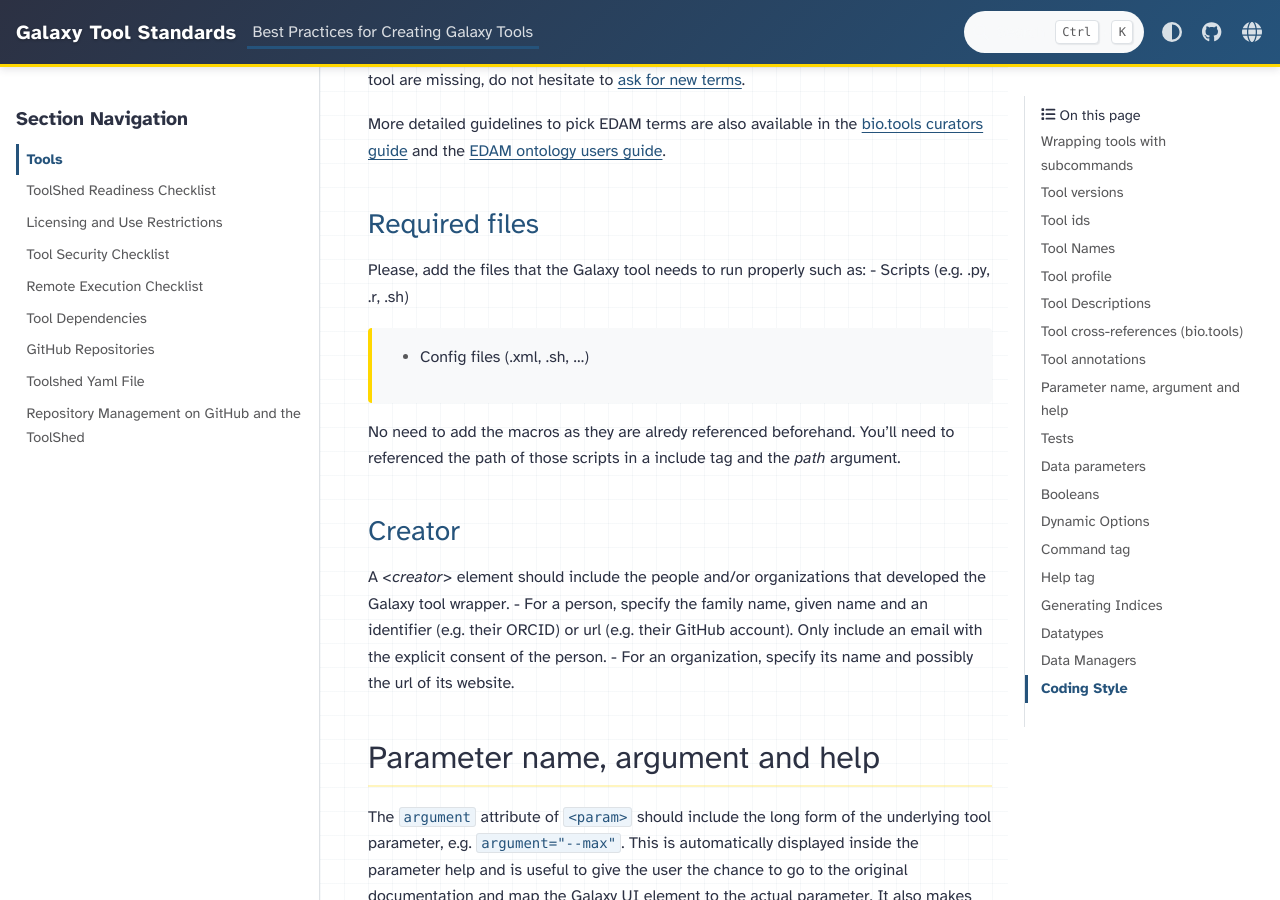
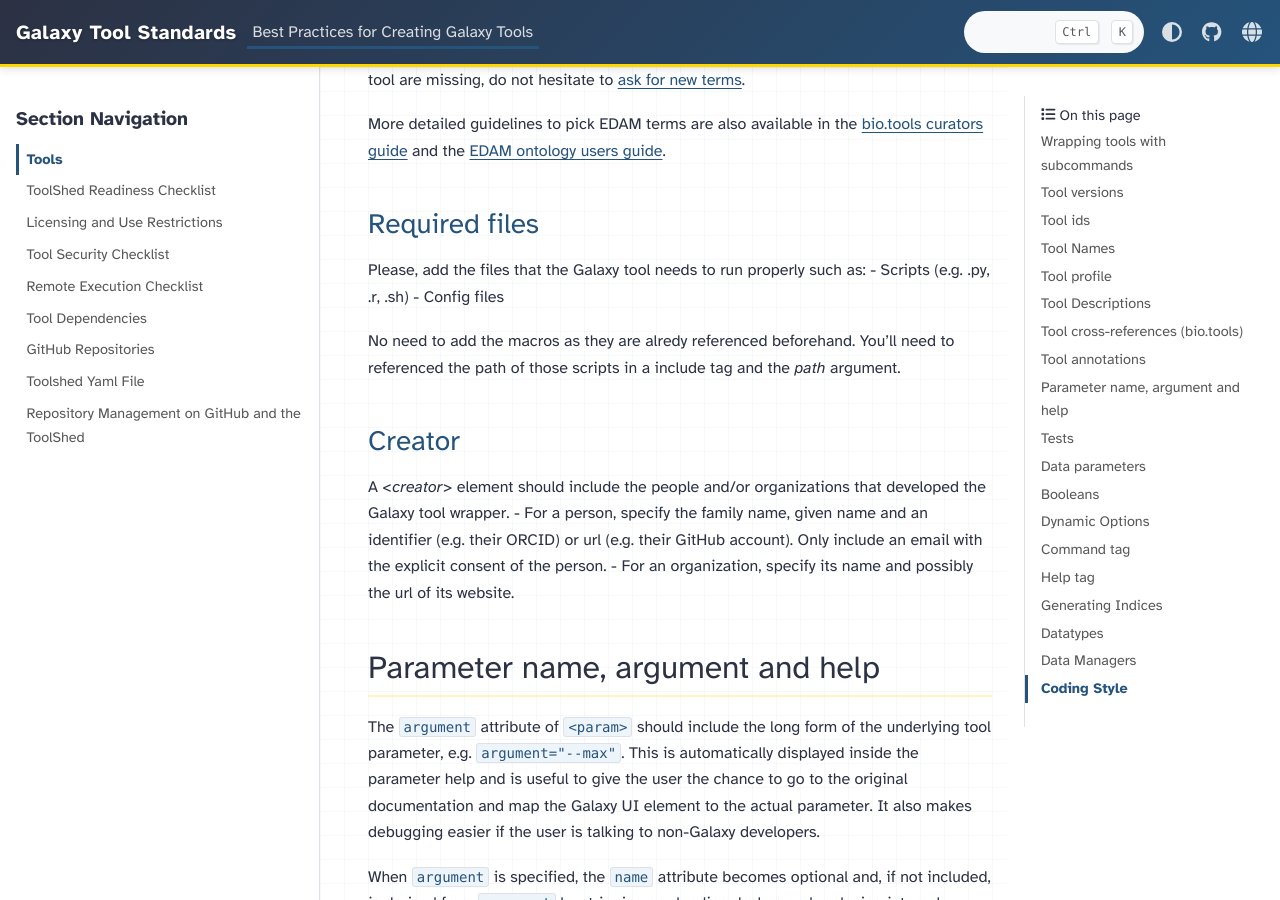
Before and after one commit to galaxy-iuc/standards, a Sphinx documentation site: the page built from docs/best_practices/tool_xml.rst, in a window 1280 px wide and 900 px high, scrolled down 4152 px. Built offline with Sphinx 7.4.7 and the PyData theme 0.15.4, drawn with Linux system fonts in a browser that asks for light colours.

Commit message:
Update docs/best_practices/tool_xml.rst
Co-authored-by: Nicola Soranzo <nicola.soranzo@gmail.com>

```diff
--- a/docs/best_practices/tool_xml.rst
+++ b/docs/best_practices/tool_xml.rst
@@ -187,7 +187,7 @@ Required files
 
 Please, add the files that the Galaxy tool needs to run properly such as:
 - Scripts (e.g. .py, .r, .sh)
- * Config files (.xml, .sh, ...)
+- Config files
 
 No need to add the macros as they are alredy referenced beforehand. You'll need to referenced the path of those scripts in a include tag and the `path` argument.
 
```
